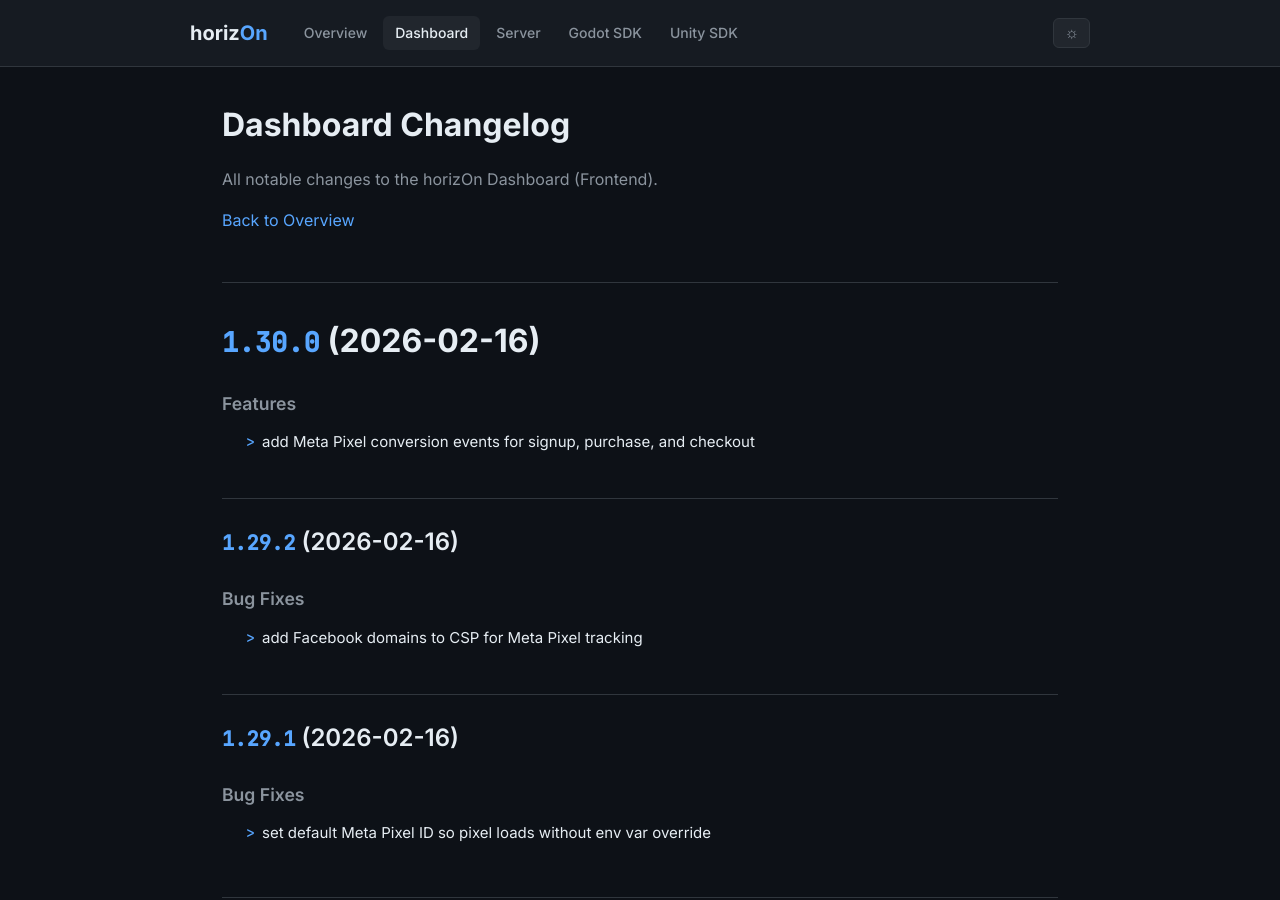
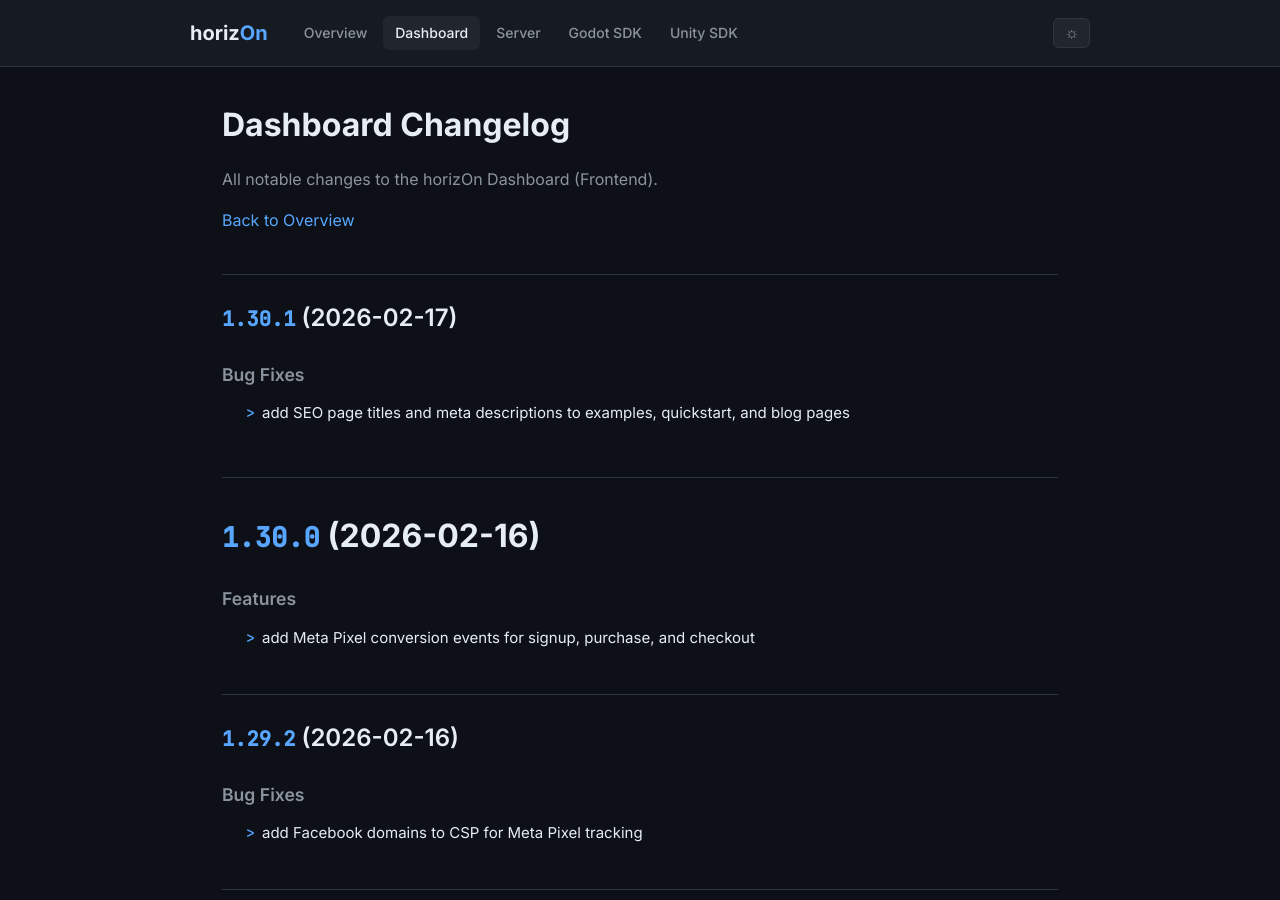
Before and after one commit to ProjectMakersDE/horizOn-Changelog, a Jekyll site: the page built from dashboard-changelog.md, in a window 1280 px wide and 900 px high. Built offline with Jekyll 4.4.1, drawn with Linux system fonts in a browser that asks for light colours.

Commit message:
chore: sync changelogs [skip ci]

```diff
--- a/dashboard-changelog.md
+++ b/dashboard-changelog.md
@@ -8,6 +8,13 @@ title: Dashboard Changelog
 All notable changes to the horizOn Dashboard (Frontend).
 
 [Back to Overview](.)
+
+## [1.30.1](https://github.com/ProjectMakersDE/horizOn-Dashboard/compare/v1.30.0...v1.30.1) (2026-02-17)
+
+
+### Bug Fixes
+
+* add SEO page titles and meta descriptions to examples, quickstart, and blog pages ([d49b5a3](https://github.com/ProjectMakersDE/horizOn-Dashboard/commit/d49b5a36ecaa846ca63d12024e24ad7328502a98))
 
 # [1.30.0](https://github.com/ProjectMakersDE/horizOn-Dashboard/compare/v1.29.2...v1.30.0) (2026-02-16)
 
```
Also changed, not shown: index.md (+1 -1 lines).
